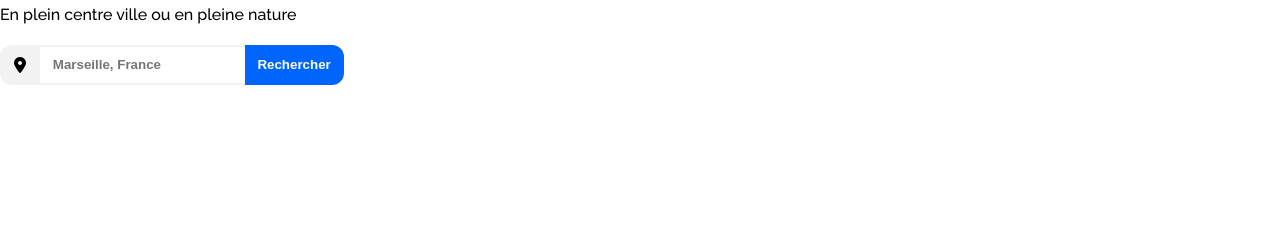
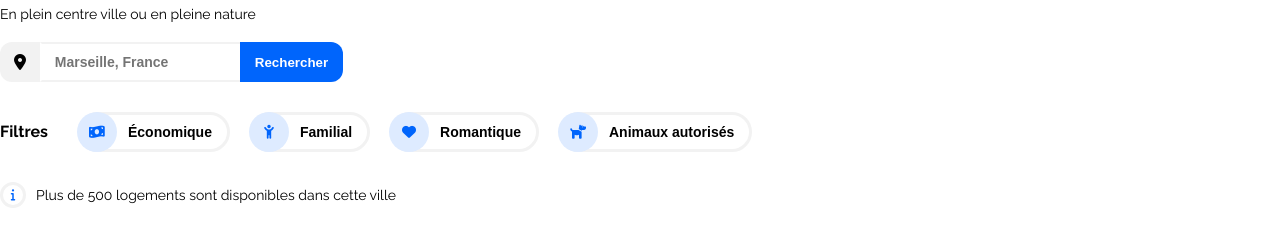
Before and after one commit to ndadevweb/booki-p2, a plain HTML site: page index.html in a window 1280 px wide. Shown: the part 156-402 px from the top of the page. Drawn offline with Linux system fonts and the light colour scheme.

Commit message:
Mise en place du contenu connexe pour la recherche et le filtrage des logements
Les effets au survole ne sont pas encore implementes

```diff
--- a/css/style.css
+++ b/css/style.css
@@ -17,6 +17,7 @@
 
     --border-round-full-left: 12px 0 0 12px;
     --border-round-full-right: 0 12px 12px 0;
+    --border-radius-medium: 16px;
 }
 
 
@@ -80,8 +81,8 @@ ul {
 }
 
 .header-heading p {
-    font-size: 16px;
-    font-weight: 500;
+    font-size: 14px;
+    font-weight: 400;
     margin: 9px 0 0 0;
 }
 
@@ -115,6 +116,8 @@ ul {
 
 .search {
     --size-search-elements: 40px;
+    display: flex;
+    flex-direction: column;
     margin-top: 20px;
 }
 
@@ -137,11 +140,19 @@ ul {
     border-radius: var(--border-round-full-left);
 }
 
-.search-form input {
+.search-form input[type="search"] {
     padding: 1%;
+    width: 200px;
+    font-size: 14px;
     font-weight: 600;
     border: 2px solid var(--color-tertiary);
-    border-left: none;
+    border-left: 2px solid transparent;
+    border-right: none;
+}
+
+.search-form input[type="search"]:focus {
+    outline: none;
+    border: 2px solid var(--color-primary);
     border-right: none;
 }
 
@@ -150,6 +161,87 @@ ul {
     background: var(--color-primary);
     color: var(--color-text-one);
     font-weight: 600;
-    border: none;
+    border: 2px solid transparent;
     border-radius: var(--border-round-full-right);
 }
+
+.search-form button:focus {
+    background: var(--color-secondary);
+    outline: none;
+    border: 2px solid var(--color-primary);
+    color: var(--color-primary);
+}
+
+
+/* Filters */
+
+.search-filters {
+    display: flex;
+    flex-direction: row;
+    align-items: center;
+    margin-top: 30px;
+}
+
+.search-filters h2 {
+    margin-right: 30px;
+    font-size: 16px;
+    font-weight: 700;
+}
+
+.search-filters-items {
+    display: flex;
+    column-gap: 20px;
+}
+
+.search-filters-item {
+    display: flex;
+    align-items: center;
+    padding: 0 15px 0 0;
+    height: var(--size-search-elements);
+    background: var(--color-text-one);
+    border: 3px solid var(--color-tertiary);
+    border-radius: var(--size-search-elements);
+}
+
+.search-filters-item-icon {
+    flex-shrink: 0;
+    width: calc(var(--size-search-elements) + 0px);
+    height: calc(var(--size-search-elements) + 0px);
+    position: relative;
+    margin: 0 11px 0 -4px;
+    background: var(--color-secondary);
+    border-radius: var(--size-search-elements);
+}
+
+.search-filters-item-icon i {
+    color: var(--color-primary);
+    font-size: 14px;
+}
+
+.search-filters-item-text {
+    font-size: 14px;
+    font-weight: 600;
+}
+
+
+/* Information Message */
+
+.information-icon {
+    position: relative;
+    margin-right: 10px;
+    padding: 10px;
+    width: 22px;
+    height: 22px;
+    border: 3px solid var(--color-tertiary);
+    border-radius: 50%;
+    font-size: 12px;
+    color: var(--color-primary);
+}
+
+.search-information-message {
+    display: flex;
+    align-items: center;
+    margin-top: 30px;
+    font-size: 14px;
+    font-weight: 400;
+}
--- a/index.html
+++ b/index.html
@@ -41,6 +41,42 @@
             <input type="search" name="search" id="search-field" placeholder="Marseille, France" />
             <button type="submit" class="cursor-pointer">Rechercher</button>
         </form>
+
+        <div class="search-filters">
+            <h2>Filtres</h2>
+
+            <div class="search-filters-items">
+                <button class="search-filters-item cursor-pointer">
+                    <span class="search-filters-item-icon">
+                        <i class="fa-solid fa-money-bill-wave full-center"></i>
+                    </span>
+                    <span class="search-filters-item-text">Économique</span>
+                </button>
+                <button class="search-filters-item cursor-pointer">
+                    <span class="search-filters-item-icon">
+                        <i class="fa-solid fa-child-reaching full-center"></i>
+                    </span>
+                    <span class="search-filters-item-text">Familial</span>
+                </button>
+                <button class="search-filters-item cursor-pointer">
+                    <span class="search-filters-item-icon">
+                        <i class="fa-solid fa-heart full-center"></i>
+                    </span>
+                    <span class="search-filters-item-text">Romantique</span>
+                </button>
+                <button class="search-filters-item cursor-pointer">
+                    <span class="search-filters-item-icon">
+                        <i class="fa-solid fa-dog full-center"></i>
+                    </span>
+                    <span class="search-filters-item-text">Animaux autorisés</span>
+                </button>
+            </div>
+        </div>
+
+        <p class="search-information-message">
+            <span class="information-icon"><i class="fa-solid fa-info full-center"></i></span>
+            Plus de 500 logements sont disponibles dans cette ville
+        </p>
     </aside>
 
     <main>
```
